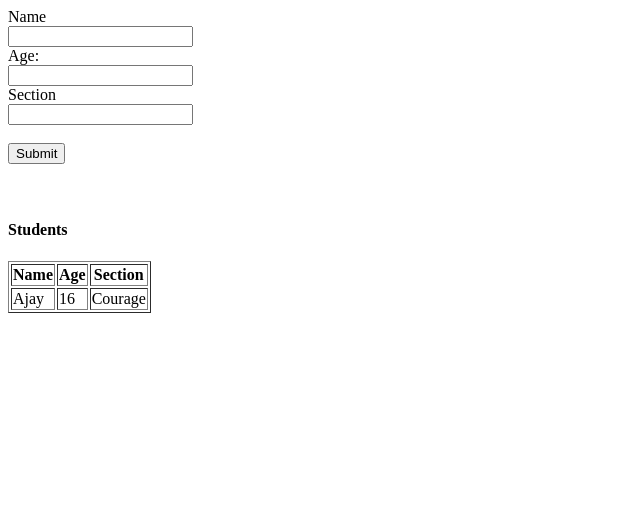
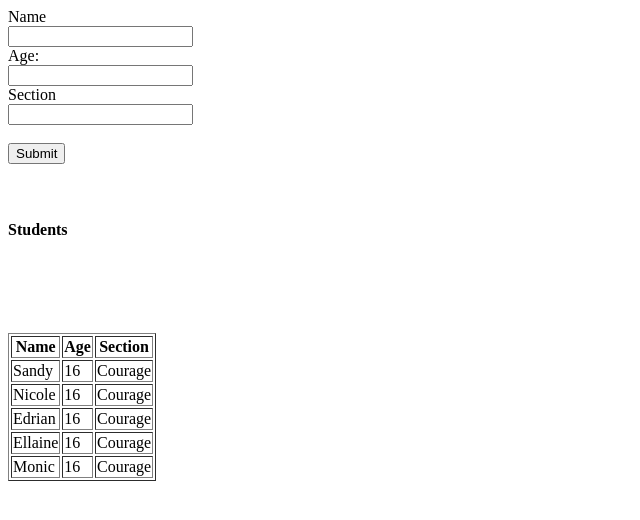
Before and after one commit to ninobevin/javascript2025, a plain HTML site: page student record.html in a window 1280 px wide. Shown: the whole page, without its empty margins (0-640 px from the left). Drawn offline with Linux system fonts and the light colour scheme.

Commit message:
Add files via upload

```diff
--- a/student record.html
+++ b/student record.html
@@ -36,7 +36,27 @@
         </thead>
         <tbody>
             <tr>
-                <td>Ajay</td>
+                <td><Slot></Slot>Sandy</td>
+                <td>16</td>
+                <td>Courage</td>
+                <tr>
+                <br>
+                <td>Nicole</td>
+                <td>16</td>
+                <td>Courage</td>
+                </tr>
+                <br>
+                <td>Edrian</td>
+                <td>16</td>
+                <td>Courage</td>
+                <tr>
+                <br>
+                <td>Ellaine</td>
+                <td>16</td>
+                <td>Courage</td>
+                </tr>
+                <br>
+                <td>Monic</td>
                 <td>16</td>
                 <td>Courage</td>
             </tr>
```
